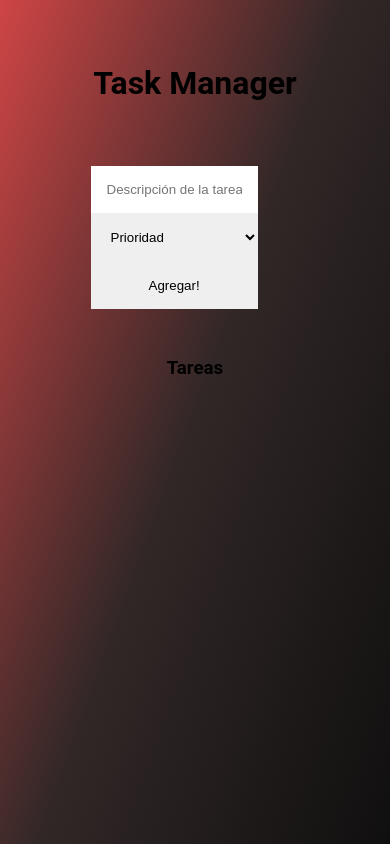
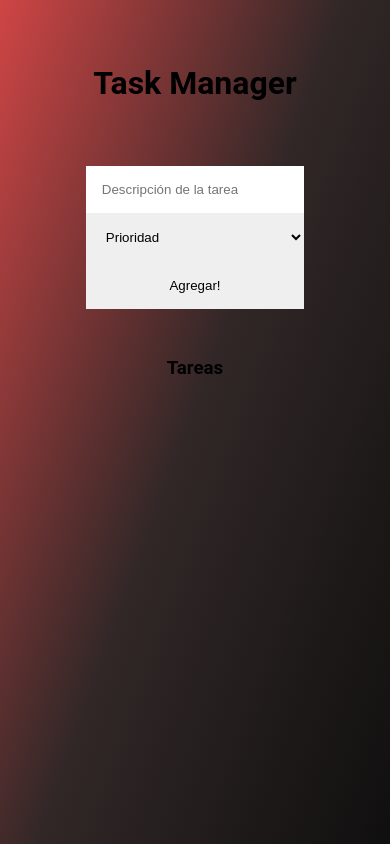
Before and after one commit to Metallico1985/Task-Manager, a React (Vite) app: page / in a window 390 px wide. Built offline with nearby package versions, Linux system fonts and the light colour scheme.

Commit message:
responsive

```diff
--- a/src/Components/AddComponent/AddComponent.css
+++ b/src/Components/AddComponent/AddComponent.css
@@ -7,7 +7,7 @@
 .mainApp {
     padding-top: 4rem;
     text-align: center;
-    height: 100vh;
+    min-height: 100vh;
     display: flex;
     flex-direction: column;
     align-items: center;
@@ -15,7 +15,13 @@
     background: linear-gradient(290deg, #100f0f 0%, #312727 50.37%, #cf4545 100%);
     font-family: "Roboto", sans-serif;
 }
-
+.mainAdd{
+    display: flex;
+    justify-content: center;
+    align-items: center;
+    flex-direction: column;
+    width: 70%;
+}
 form {
     width: 80%;
     padding-top:4rem ;
@@ -25,11 +31,15 @@ form {
     flex-direction: column;
     margin-bottom: 3rem;
 }
-
+.mainList{
+    display: flex;
+    justify-content: center;
+    align-items: center;
+    flex-direction: column;
+}
 input {
     padding:1rem;
     border: none;
-
 }
 
 select {
@@ -47,7 +57,7 @@ ul {
 }
 
 li {
-    width: 20rem;
+    max-width: 80%;
     height: 3rem;
     padding: 1rem;
     border-radius: 4px;
@@ -57,7 +67,6 @@ li {
 }
 
 .liContainer {
-    width: 70%;
     display: flex;
     justify-content: center;
     margin-top: 1rem;
@@ -70,7 +79,6 @@ li {
 }
 
 .inputEdit {
-    width: 40rem;
     height: 3rem;
     border: 1px solid red;
 
--- a/src/Components/AddComponent/AddComponent.jsx
+++ b/src/Components/AddComponent/AddComponent.jsx
@@ -25,7 +25,7 @@ const handleSubmit = (e) => { e.preventDefault(); props.applyAdd(taskObj) };
     <div className='mainAdd'>
         <h1>Task Manager</h1>
        <form onSubmit={handleSubmit}>
-                <input onChange={handleTask} id="tarea" type="text" name="tarea" placeholder="Descripción de la tarea" />
+                <input onChange={handleTask} maxLength={20} id="tarea" type="text" name="tarea" placeholder="Descripción de la tarea" />
                 <select onChange={handlePrio} name="prioridad" id="prioridad">
                     <option disabled selected>Prioridad</option>
                     <option value="baja">baja</option>
--- a/src/Components/TaskListComponent/TaskList.jsx
+++ b/src/Components/TaskListComponent/TaskList.jsx
@@ -7,7 +7,7 @@ function TaskList(props) {
     const handleInput = (e) => { setInput(e.target.value) };
 
     return (
-        <div >
+        <div className='mainList'>
             <h3>Tareas</h3>
             {/* <div id="mensaje-lista-vacia">Parece que no hay nada por aquí!</div> */}
             <ul id="lista-tareas">
@@ -19,7 +19,7 @@ function TaskList(props) {
                             className='btnEdit'>Edit</button>
                     </div>
                         <div className={props.act ? 'inputActive inputContainer' : 'inputInactive inputContainer'}>
-                            < input onChange={handleInput} className="inputEdit" type="text" />
+                            < input onChange={handleInput} className="inputEdit" type="text" maxLength={20}/>
 
                             <button onClick={() => props.edit(input, item)} className='btnGuardar'>Guardar</button>
                         </div ></>
```
